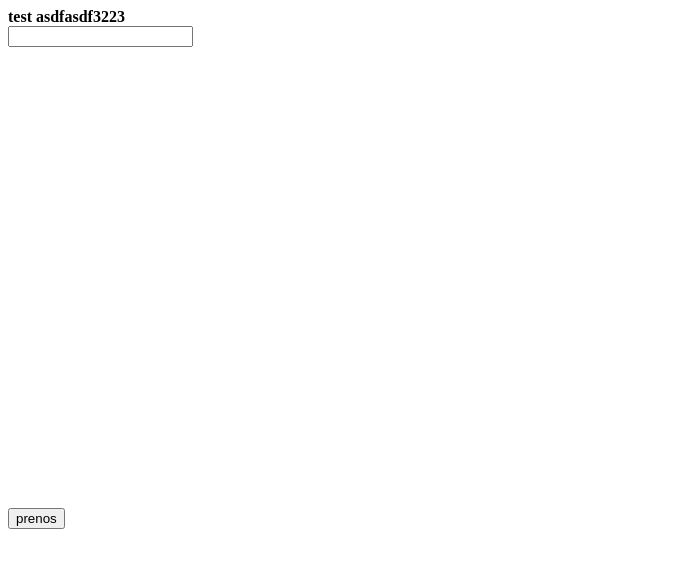
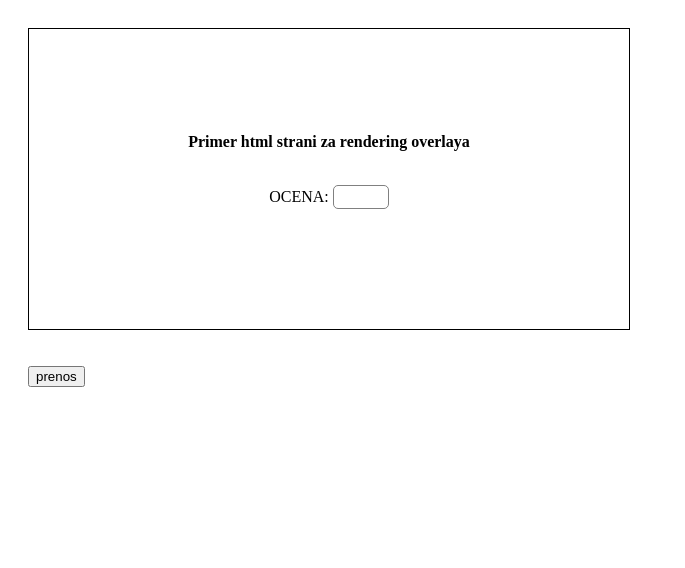
Before and after one commit to vidklopcic/video_scoring, a plain HTML site: page index.html in a window 1280 px wide. Shown: the whole page, without its empty margins (0-685 px from the left). Drawn offline with nearby package versions, Linux system fonts and the light colour scheme.

Commit message:
Update index.html

```diff
--- a/index.html
+++ b/index.html
@@ -8,11 +8,12 @@
   <script src="https://cdnjs.cloudflare.com/ajax/libs/html-to-image/1.9.0/html-to-image.min.js"></script>
 </head>
 
-<body id="body">
-<div id="capture" style="width: 500px; height: 500px;">
-<b>test asdfasdf3223</b><br>
-<input type="text">
+<body id="body" style="background: transparent; padding: 20px;">
+<div id="capture" style="width: 600px; height: 300px; border: solid 1px black; display: flex; justify-content: center; align-items: center; flex-direction: column;">
+<b style="width: 600px; text-align: center;">Primer html strani za rendering overlaya</b><br>
+<p><span>OCENA: </span><input style="background: transparent; border: solid 1px gray; border-radius: 5px; height: 20px; width: 50px;" type="text"></p>
 </div>
+<br><br>
 <button onclick="capture()">prenos</button>
 </body>
 
@@ -26,7 +27,7 @@ function download(dataurl, filename) {
 
 function capture() {
   var node = document.getElementById('capture');
-  htmlToImage.toJpeg(node, { quality: 1, backgroundColor: "transparent", height: node.clientHeight, width: node.clientWidth })
+  htmlToImage.toPng(node, { quality: 1, height: node.clientHeight, width: node.clientWidth })
     .then(function (dataUrl) {
         download(dataUrl, 'overlay.png');
     })
```
